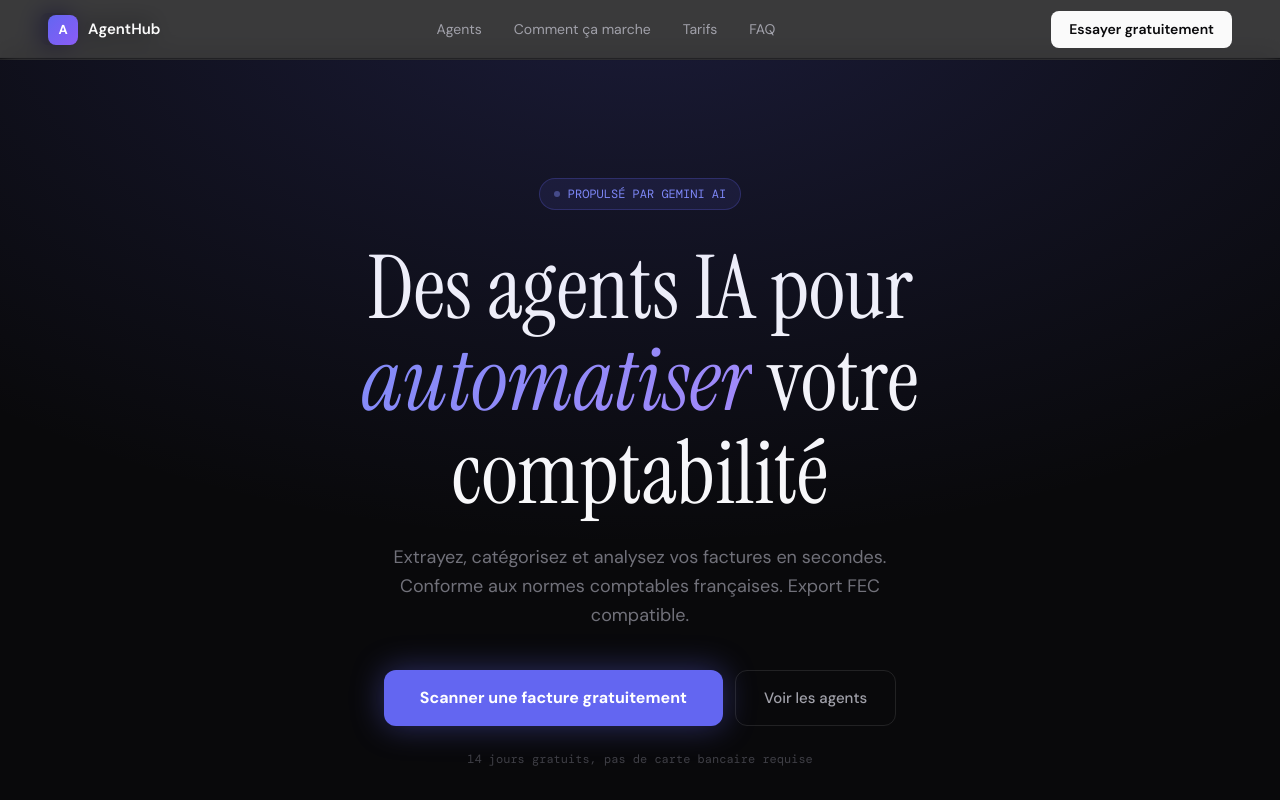
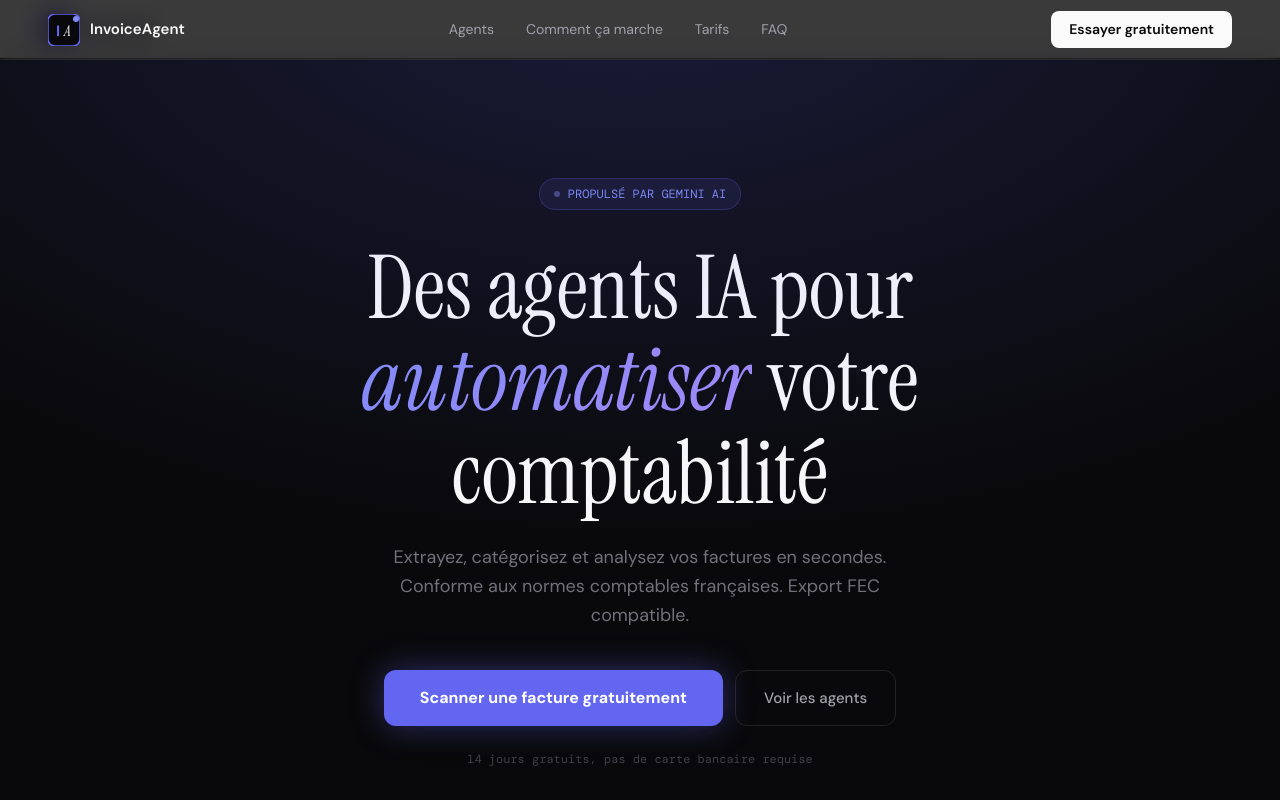
Before and after one commit to gentuar333-max/invoice-ai, a Next.js app: page / in a window 1280 px wide. Shown: the top 800 px of the page. Built offline with nearby package versions, Linux system fonts and the light colour scheme.

Commit message:
rebrand InvoiceAgent + logo SVG variant B

```diff
--- a/app/page.tsx
+++ b/app/page.tsx
@@ -4,28 +4,28 @@ import InlineDemo from '@/components/InlineDemo'
 const BASE_URL = 'https://invoiceagent.fr'
 
 export const metadata: Metadata = {
-  title: 'AgentHub — Agent IA Factures & Comptabilité | invoiceagent.fr',
+  title: 'InvoiceAgent — Agent IA Factures & Comptabilité | invoiceagent.fr',
   description: "Automatisez l'extraction de factures PDF, la réconciliation bancaire CSV et l'analyse de contrats avec l'IA. Conforme RGPD, export FEC. Essai gratuit sans carte bancaire.",
   keywords: ['agent IA factures', 'extraction facture PDF', 'OCR facture France', 'réconciliation bancaire CSV', 'analyse contrat IA', 'automatisation comptable PME', 'export FEC', 'logiciel comptabilité IA'],
   alternates: { canonical: BASE_URL },
   openGraph: {
-    title: 'AgentHub — Agent IA pour vos Factures et votre Comptabilité',
+    title: 'InvoiceAgent — Agent IA pour vos Factures et votre Comptabilité',
     description: "Extrayez, catégorisez et réconciliez vos factures automatiquement. IA Gemini, conforme RGPD, export FEC.",
-    url: BASE_URL, siteName: 'AgentHub', locale: 'fr_FR', type: 'website',
-    images: [{ url: `${BASE_URL}/og-image.png`, width: 1200, height: 630, alt: 'AgentHub — Automatisation comptable par IA' }],
+    url: BASE_URL, siteName: 'InvoiceAgent', locale: 'fr_FR', type: 'website',
+    images: [{ url: `${BASE_URL}/og-image.png`, width: 1200, height: 630, alt: 'InvoiceAgent — Automatisation comptable par IA' }],
   },
   twitter: {
     card: 'summary_large_image',
-    title: 'AgentHub — Agent IA Factures & Comptabilité',
+    title: 'InvoiceAgent — Agent IA Factures & Comptabilité',
     description: "Automatisez vos factures, réconciliation bancaire et contrats avec l'IA Gemini.",
     images: [`${BASE_URL}/og-image.png`],
   },
   robots: { index: true, follow: true, googleBot: { index: true, follow: true, 'max-snippet': -1, 'max-image-preview': 'large' } },
 }
 
-const schemaOrg = { '@context': 'https://schema.org', '@type': 'Organization', name: 'AgentHub', url: BASE_URL, description: "Plateforme d'automatisation comptable par IA pour PME français.", address: { '@type': 'PostalAddress', addressCountry: 'FR' } }
-const schemaSoftware = { '@context': 'https://schema.org', '@type': 'SoftwareApplication', name: 'AgentHub', applicationCategory: 'BusinessApplication', operatingSystem: 'Web, SaaS', url: BASE_URL, offers: { '@type': 'AggregateOffer', lowPrice: '0', highPrice: '49', priceCurrency: 'EUR', offerCount: '4' }, aggregateRating: { '@type': 'AggregateRating', ratingValue: '4.8', reviewCount: '124' }, featureList: ['Extraction automatique factures PDF', 'Réconciliation bancaire CSV', 'Analyse contrats IA', 'Export FEC', 'Alertes TVA', 'Conforme RGPD'] }
-const schemaFAQ = { '@context': 'https://schema.org', '@type': 'FAQPage', mainEntity: [ { '@type': 'Question', name: "Comment fonctionne l'extraction de factures par IA ?", acceptedAnswer: { '@type': 'Answer', text: "Téléchargez votre facture PDF ou photo. L'IA Gemini extrait automatiquement le fournisseur, SIRET, montants HT/TTC, TVA et dates en moins de 5 secondes." } }, { '@type': 'Question', name: 'Comment marche la réconciliation bancaire CSV ?', acceptedAnswer: { '@type': 'Answer', text: "Exportez votre relevé CSV depuis votre banque, importez-le dans AgentHub. L'IA compare chaque transaction avec vos factures avec un score de confiance." } }, { '@type': 'Question', name: 'AgentHub est-il conforme RGPD ?', acceptedAnswer: { '@type': 'Answer', text: 'Oui. Données hébergées à Frankfurt (UE), jamais partagées avec des tiers.' } }, { '@type': 'Question', name: "L'IA peut-elle analyser mes contrats fournisseurs ?", acceptedAnswer: { '@type': 'Answer', text: "Oui, dès le plan Pro. L'IA identifie clauses à risque, frais cachés et dates d'échéance." } }, { '@type': 'Question', name: 'Quel est le prix ?', acceptedAnswer: { '@type': 'Answer', text: 'Plan gratuit (5 factures/mois), Starter 19€/mois, Pro 29€/mois, Business 49€/mois.' } } ] }
+const schemaOrg = { '@context': 'https://schema.org', '@type': 'Organization', name: 'InvoiceAgent', url: BASE_URL, description: "Plateforme d'automatisation comptable par IA pour PME français.", address: { '@type': 'PostalAddress', addressCountry: 'FR' } }
+const schemaSoftware = { '@context': 'https://schema.org', '@type': 'SoftwareApplication', name: 'InvoiceAgent', applicationCategory: 'BusinessApplication', operatingSystem: 'Web, SaaS', url: BASE_URL, offers: { '@type': 'AggregateOffer', lowPrice: '0', highPrice: '49', priceCurrency: 'EUR', offerCount: '4' }, aggregateRating: { '@type': 'AggregateRating', ratingValue: '4.8', reviewCount: '124' }, featureList: ['Extraction automatique factures PDF', 'Réconciliation bancaire CSV', 'Analyse contrats IA', 'Export FEC', 'Alertes TVA', 'Conforme RGPD'] }
+const schemaFAQ = { '@context': 'https://schema.org', '@type': 'FAQPage', mainEntity: [ { '@type': 'Question', name: "Comment fonctionne l'extraction de factures par IA ?", acceptedAnswer: { '@type': 'Answer', text: "Téléchargez votre facture PDF ou photo. L'IA Gemini extrait automatiquement le fournisseur, SIRET, montants HT/TTC, TVA et dates en moins de 5 secondes." } }, { '@type': 'Question', name: 'Comment marche la réconciliation bancaire CSV ?', acceptedAnswer: { '@type': 'Answer', text: "Exportez votre relevé CSV depuis votre banque, importez-le dans InvoiceAgent. L'IA compare chaque transaction avec vos factures avec un score de confiance." } }, { '@type': 'Question', name: 'InvoiceAgent est-il conforme RGPD ?', acceptedAnswer: { '@type': 'Answer', text: 'Oui. Données hébergées à Frankfurt (UE), jamais partagées avec des tiers.' } }, { '@type': 'Question', name: "L'IA peut-elle analyser mes contrats fournisseurs ?", acceptedAnswer: { '@type': 'Answer', text: "Oui, dès le plan Pro. L'IA identifie clauses à risque, frais cachés et dates d'échéance." } }, { '@type': 'Question', name: 'Quel est le prix ?', acceptedAnswer: { '@type': 'Answer', text: 'Plan gratuit (5 factures/mois), Starter 19€/mois, Pro 29€/mois, Business 49€/mois.' } } ] }
 const schemaBreadcrumb = { '@context': 'https://schema.org', '@type': 'BreadcrumbList', itemListElement: [{ '@type': 'ListItem', position: 1, name: 'Accueil', item: BASE_URL }] }
 
 export default function LandingPage() {
@@ -42,7 +42,7 @@ export default function LandingPage() {
         .landing { background: #09090b; color: #fafafa; font-family: 'DM Sans', sans-serif; min-height: 100vh; }
         .nav { position: fixed; top: 0; left: 0; right: 0; z-index: 100; display: flex; align-items: center; justify-content: space-between; padding: 0 48px; height: 60px; background: rgba(9,9,11,0.8); backdrop-filter: blur(12px); border-bottom: 1px solid rgba(255,255,255,0.06); }
         .nav-logo { display: flex; align-items: center; gap: 10px; font-size: 15px; font-weight: 600; color: #fafafa; text-decoration: none; }
-        .nav-logo-mark { width: 30px; height: 30px; background: linear-gradient(135deg, #6366f1, #8b5cf6); border-radius: 8px; display: flex; align-items: center; justify-content: center; font-size: 13px; font-weight: 700; color: white; }
+        .nav-logo-mark { width: 32px; height: 32px; flex-shrink: 0; }
         .nav-links { display: flex; align-items: center; gap: 32px; }
         .nav-link { font-size: 14px; color: #a1a1aa; text-decoration: none; }
         .nav-link:hover { color: #fafafa; }
@@ -165,8 +165,13 @@ export default function LandingPage() {
 
         <nav className="nav" role="navigation" aria-label="Navigation principale">
           <a href={BASE_URL} className="nav-logo">
-            <div className="nav-logo-mark">A</div>
-            AgentHub
+            <svg className="nav-logo-mark" viewBox="0 0 32 32" fill="none" xmlns="http://www.w3.org/2000/svg">
+              <rect width="32" height="32" rx="7" fill="#09090b" stroke="#6366f1" strokeWidth="1.5"/>
+              <text x="8" y="22" fill="#6366f1" fontSize="15" fontWeight="700" fontFamily="'DM Sans',sans-serif">I</text>
+              <text x="16" y="22" fill="white" fontSize="15" fontWeight="300" fontFamily="'Instrument Serif',serif" fontStyle="italic">A</text>
+              <circle cx="28" cy="5" r="3" fill="#818cf8"/>
+            </svg>
+            InvoiceAgent
           </a>
           <div className="nav-links">
             <a href="#agents" className="nav-link">Agents</a>
@@ -336,9 +341,9 @@ export default function LandingPage() {
             {[
               { q: "Comment fonctionne l'extraction de factures par IA ?", a: "Téléchargez votre facture PDF ou photo. L'IA Gemini extrait automatiquement le fournisseur, SIRET, montants HT/TTC, TVA et dates en moins de 5 secondes." },
               { q: 'Comment marche la réconciliation bancaire CSV ?', a: "Exportez votre relevé bancaire au format CSV depuis votre banque. L'IA compare chaque transaction avec vos factures et identifie les correspondances avec un score de confiance." },
-              { q: 'AgentHub est-il conforme RGPD ?', a: "Oui. Données hébergées à Frankfurt, Allemagne (UE). Jamais partagées avec des tiers. Suppression complète sur demande." },
+              { q: 'InvoiceAgent est-il conforme RGPD ?', a: "Oui. Données hébergées à Frankfurt, Allemagne (UE). Jamais partagées avec des tiers. Suppression complète sur demande." },
               { q: "L'IA peut-elle analyser mes contrats fournisseurs ?", a: "Oui, dès le plan Pro. L'IA identifie les clauses à risque, les frais cachés, les pénalités et les dates d'échéance importantes." },
-              { q: 'AgentHub est-il compatible avec mon logiciel comptable ?', a: "Export FEC natif compatible Sage, EBP, Cegid et QuickBooks. Export CSV pour Excel également disponible." },
+              { q: 'InvoiceAgent est-il compatible avec mon logiciel comptable ?', a: "Export FEC natif compatible Sage, EBP, Cegid et QuickBooks. Export CSV pour Excel également disponible." },
               { q: 'Quel est le prix ?', a: "Plan gratuit : 5 factures/mois, sans carte bancaire. Starter : 19€/mois. Pro : 29€/mois. Business : 49€/mois." },
             ].map((faq, i) => (
               <div key={i} className="faq-item">
@@ -352,7 +357,7 @@ export default function LandingPage() {
         <section style={{padding:'0 48px 100px',maxWidth:1100,margin:'0 auto'}}>
           <div className="try-section" style={{background:'rgba(99,102,241,0.08)',borderColor:'rgba(99,102,241,0.2)'}}>
             <div className="try-title">Prêt à gagner 10 heures par semaine ?</div>
-            <p className="try-sub">Rejoignez plus de 500 PME françaises qui automatisent leur comptabilité avec AgentHub.</p>
+            <p className="try-sub">Rejoignez plus de 500 PME françaises qui automatisent leur comptabilité avec InvoiceAgent.</p>
             <a href={`${BASE_URL}/auth/login`} className="btn-try">Commencer gratuitement →</a>
             <p style={{fontSize:12,color:'#3f3f46',marginTop:16,fontFamily:"'DM Mono',monospace"}}>Sans engagement · Données hébergées en Europe · Setup en 2 minutes</p>
           </div>
@@ -362,8 +367,13 @@ export default function LandingPage() {
           <div className="footer-grid">
             <div className="footer-brand">
               <a href={BASE_URL} className="nav-logo" style={{textDecoration:'none'}}>
-                <div className="nav-logo-mark">A</div>
-                <span style={{color:'#fafafa',fontSize:15,fontWeight:600}}>AgentHub</span>
+                <svg className="nav-logo-mark" viewBox="0 0 32 32" fill="none" xmlns="http://www.w3.org/2000/svg">
+                  <rect width="32" height="32" rx="7" fill="#09090b" stroke="#6366f1" strokeWidth="1.5"/>
+                  <text x="8" y="22" fill="#6366f1" fontSize="15" fontWeight="700" fontFamily="'DM Sans',sans-serif">I</text>
+                  <text x="16" y="22" fill="white" fontSize="15" fontWeight="300" fontFamily="'Instrument Serif',serif" fontStyle="italic">A</text>
+                  <circle cx="28" cy="5" r="3" fill="#818cf8"/>
+                </svg>
+                <span style={{color:'#fafafa',fontSize:15,fontWeight:600}}>InvoiceAgent</span>
               </a>
               <p>Automatisation comptable par IA pour PME et indépendants français.</p>
               <div style={{display:'flex',flexDirection:'column',gap:6}}>
@@ -423,7 +433,7 @@ export default function LandingPage() {
             ))}
           </div>
           <div className="footer-bottom">
-            <span>© 2026 AgentHub. Tous droits réservés. Fait avec soin en France.</span>
+            <span>© 2026 InvoiceAgent. Tous droits réservés. Fait avec soin en France.</span>
             <div className="footer-bottom-links">
               {['Privacy Policy', 'Terms of Service', 'Sécurité', 'Status'].map((l) => (
                 <a key={l} href="#" className="footer-bottom-link">{l}</a>
```
